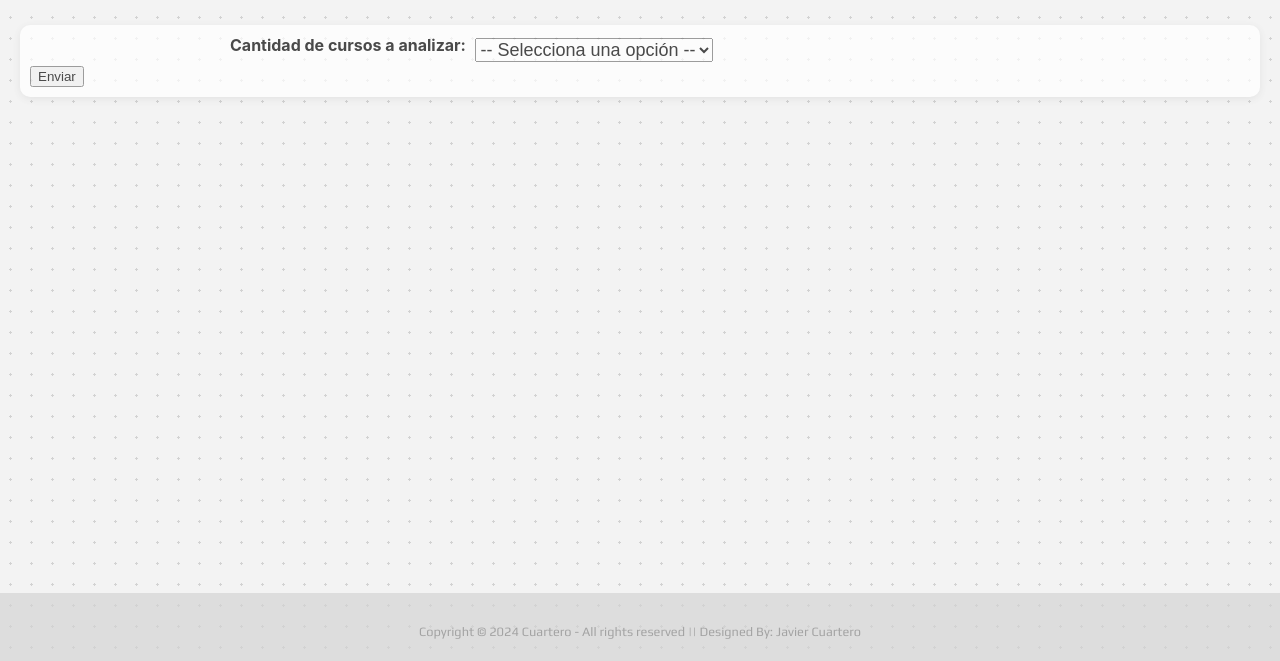
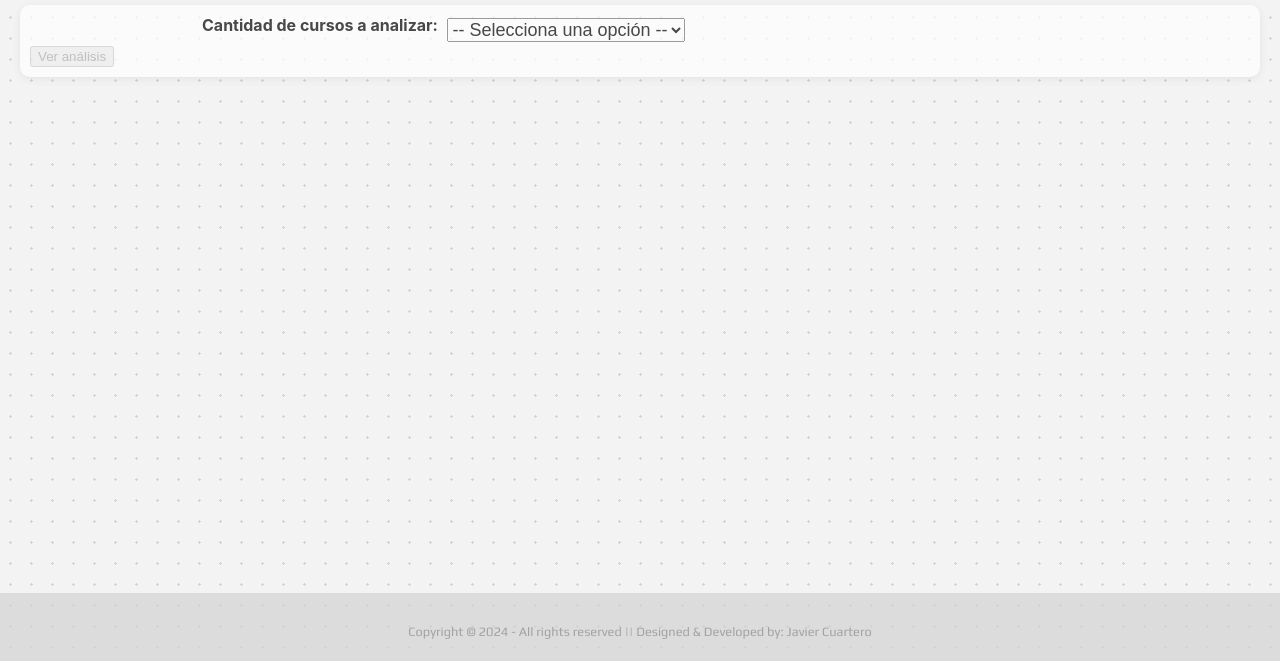
Before and after one commit to javicuarteroUCLM/YourPerformance, a website: page public/index.html in a window 1280 px wide. Shown: the part 77-738 px from the top of the page. Drawn offline with nearby package versions, Linux system fonts and the light colour scheme.

Commit message:
Mejoras en la visualización del gráfico. Número decimales. Mejoras frontend

```diff
--- a/public/index.html
+++ b/public/index.html
@@ -13,6 +13,9 @@
     </head>
 
     <body>
+
+        <div class="content">
+
             <h1>Introduce tus datos</h1>
             <form id="formularioDatos">
                 <label class="form-title">Cantidad de cursos a analizar:</label>
@@ -26,9 +29,11 @@
             <div id="asignaturasInputs">
                 <!-- Campos de entrada se generarán aquí -->
             </div>
-        <button type="submit">Enviar</button>
+            <button id="verAnalisisBtn" type="submit" disabled>Ver análisis</button>
             </form>
-        <canvas id="graficoRendimiento", class="grafico"></canvas>
+            <div class="grafico-container">
+                <canvas id="graficoRendimiento" class="grafico"></canvas>
+            </div>
             <script src="scripts.js"></script>
             <script>
 
@@ -36,23 +41,16 @@
             <!--<div class="footer">
                 <p>©️ Desarrollado por Javier Cuartero</p>
             </div>>-->
+        </div>
             <footer>
                 <div class="footer">
                     <div class="row">
-                Copyright © 2024 Cuartero - All rights reserved || Designed By: Javier Cuartero
+                    Copyright © 2024 - All rights reserved || Designed & Developed by: Javier Cuartero
                     </div>
                     <div class="row">
                     <a href="https://www.linkedin.com/in/javier-cuartero-corredor-66420415b/" target="_blank" class="icon icon-linkedin"><i class="fa fa-linkedin"></i></a>
                     <a href="mailto: javiercuarterocorredor@gmail.com" target="_blank" class="icon icon-email"><i class="fa fa-envelope"></i></a>
                 </div>
-
-                <!--<div class="row">
-                <ul>
-                <li><a href="mailto: javiercuarterocorredor@gmail.com">Contact me: javiercuarterocorredor@gmail.com</a></li>
-                </ul>
-                </div>>-->
-
-                </div>
             </footer>
     </body>
 </html>
--- a/public/scripts.js
+++ b/public/scripts.js
@@ -3,6 +3,7 @@ document.addEventListener('DOMContentLoaded', () => {
     const asignaturasInputs = document.getElementById('asignaturasInputs');
     const formularioDatos = document.getElementById('formularioDatos');
     const graficoRendimiento = document.getElementById('graficoRendimiento').getContext('2d');
+    const verAnalisisBtn = document.getElementById('verAnalisisBtn');
     let chart;
 
     console.log('Script cargado y DOMContentLoaded event capturado');
@@ -46,6 +47,7 @@ document.addEventListener('DOMContentLoaded', () => {
                         const notaInput = document.createElement('input');
                         notaInput.type = 'number';
                         notaInput.min = 0;
+                        notaInput.step = 0.001;
                         notaInput.max = 10;
                         notaInput.placeholder = 'Nota';
                         notaInput.name = `curso${i + 1}Asignatura${j + 1}`;
@@ -54,7 +56,15 @@ document.addEventListener('DOMContentLoaded', () => {
                         notasDiv.appendChild(notaInput);
                         notasDiv.appendChild(document.createElement('br'));
                     }
+
                 });
+
+                const inputs = asignaturasInputs.querySelectorAll('input');
+                    inputs.forEach(input => {
+                        input.addEventListener('input', function() {
+                            checkInputs();
+                        });
+                    });
 
                 asignaturasInputs.appendChild(cursoDiv);
             }
@@ -98,6 +108,19 @@ document.addEventListener('DOMContentLoaded', () => {
             console.error('Error:', error);
         }
     });
+
+    function checkInputs() {
+        const inputs = asignaturasInputs.querySelectorAll('input');
+        let isAnyInputFilled = false;
+
+        inputs.forEach(input => {
+            if (input.value.trim() !== '') {
+                isAnyInputFilled = true;
+            }
+        });
+
+        verAnalisisBtn.disabled = !isAnyInputFilled;
+    }
 
     function obtenerDescripcionCurso(indice, totalCursos) {
         if (indice === 0) {
--- a/public/styles.css
+++ b/public/styles.css
@@ -2,6 +2,8 @@ html,
 body {
   height: 100%;
   margin: 0;
+  display: flex;
+  flex-direction: column;
   font-family: "inter", sans-serif;
 }
 
@@ -10,26 +12,23 @@ body {
   background-image: radial-gradient(#d2d2d2 1.05px, #f3f3f3 1.05px);
   background-size: 21px 21px;
   opacity: 0.7;
-  display: flex;
-  flex-direction: column;
+  margin: 0;
 }
 
 .content {
   flex: 1;
-  padding-bottom: 200px;
-  box-sizing: border-box;
+  padding-bottom: 10px;
+  /*box-sizing: border-box;*/
 }
 
 .footer {
-  position: fixed;
   bottom: 0;
   width: 100%;
   background-color: #ccc;
   color: black;
   text-align: center;
-  padding: 20px;
+  padding: 1px;
   box-sizing: border-box;
-  z-index: 1000; /* Para que el footer esté por encima de todo */
 }
 
 h1 {
@@ -43,28 +42,13 @@ h1 {
   vertical-align: middle;
   margin-right: 5px;
   font-size: 20px;
-  margin-left: 200px;
+  margin-left: 172px;
 }
 
 .select-options, .select-options option {
   font-size: 18px;
   display: inline-block;
   vertical-align: middle;
-}
-
-html, body {
-    height: 100%;
-    margin: 0;
-    display: flex;
-    flex-direction: column;
-}
-
-/* Estilos generales*/
-body {
-    background-color: #f3f3f3;
-    background-image: radial-gradient(#d2d2d2 1.05px, #f3f3f3 1.05px);
-    background-size: 21px 21px;
-    opacity: 0.7;
 }
 
 /* Estilo para el formulario */
@@ -181,6 +165,19 @@ body {
     color: #007bb5;
   }
 
-  .grafico {
-    margin: 20px;
+  .grafico-container {
+    display: flex;
+    justify-content: center;
+    padding: 0 30px;
+    box-sizing: border-box;
   }
+
+.grafico {
+  display: block;
+  margin: 0 auto;
+  padding: 0;
+  max-width: calc(100% - 60px);
+  width: 70%;
+  height: auto;
+  box-sizing: border-box;
+}
```
Lines whose indentation alone changed are shown as unchanged.
